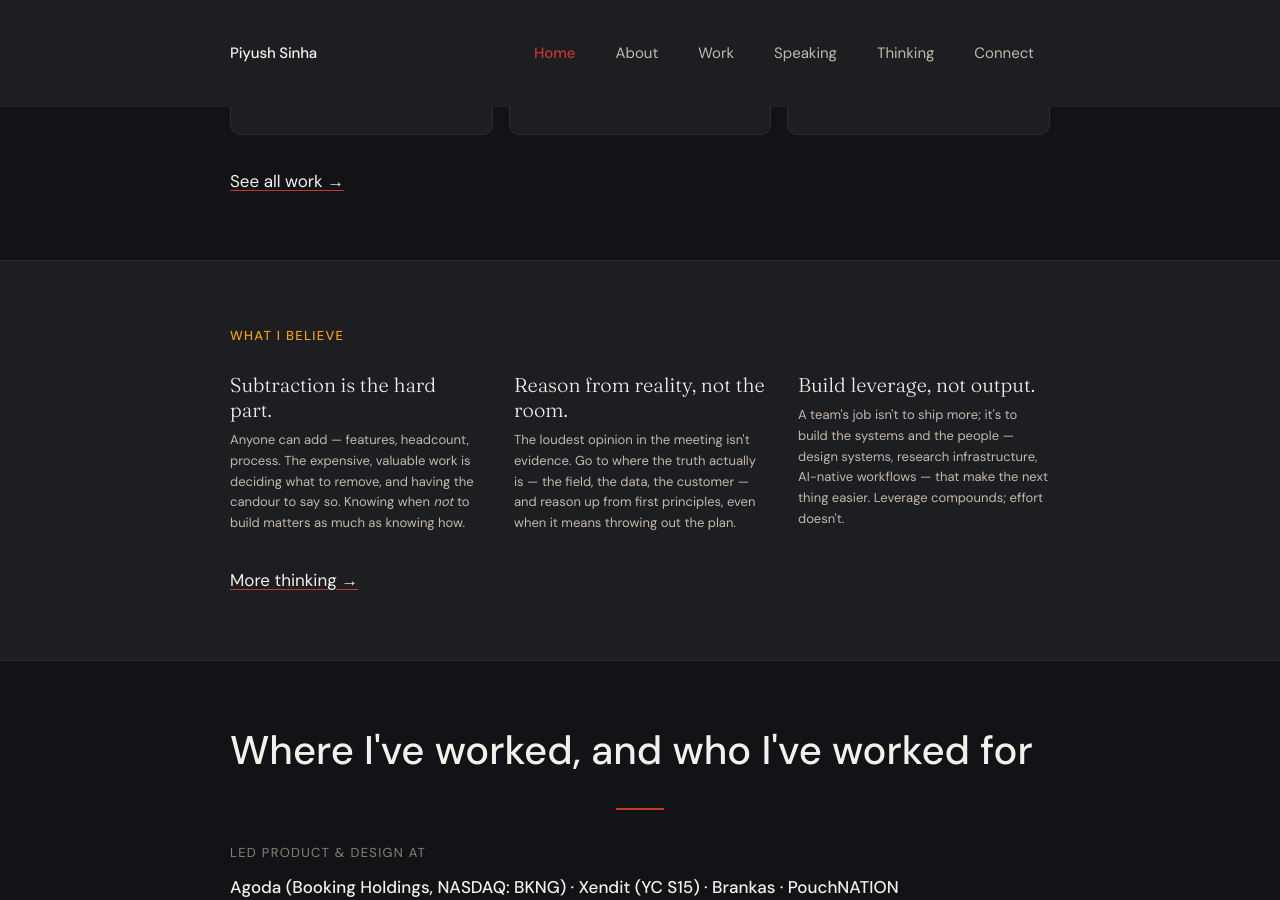
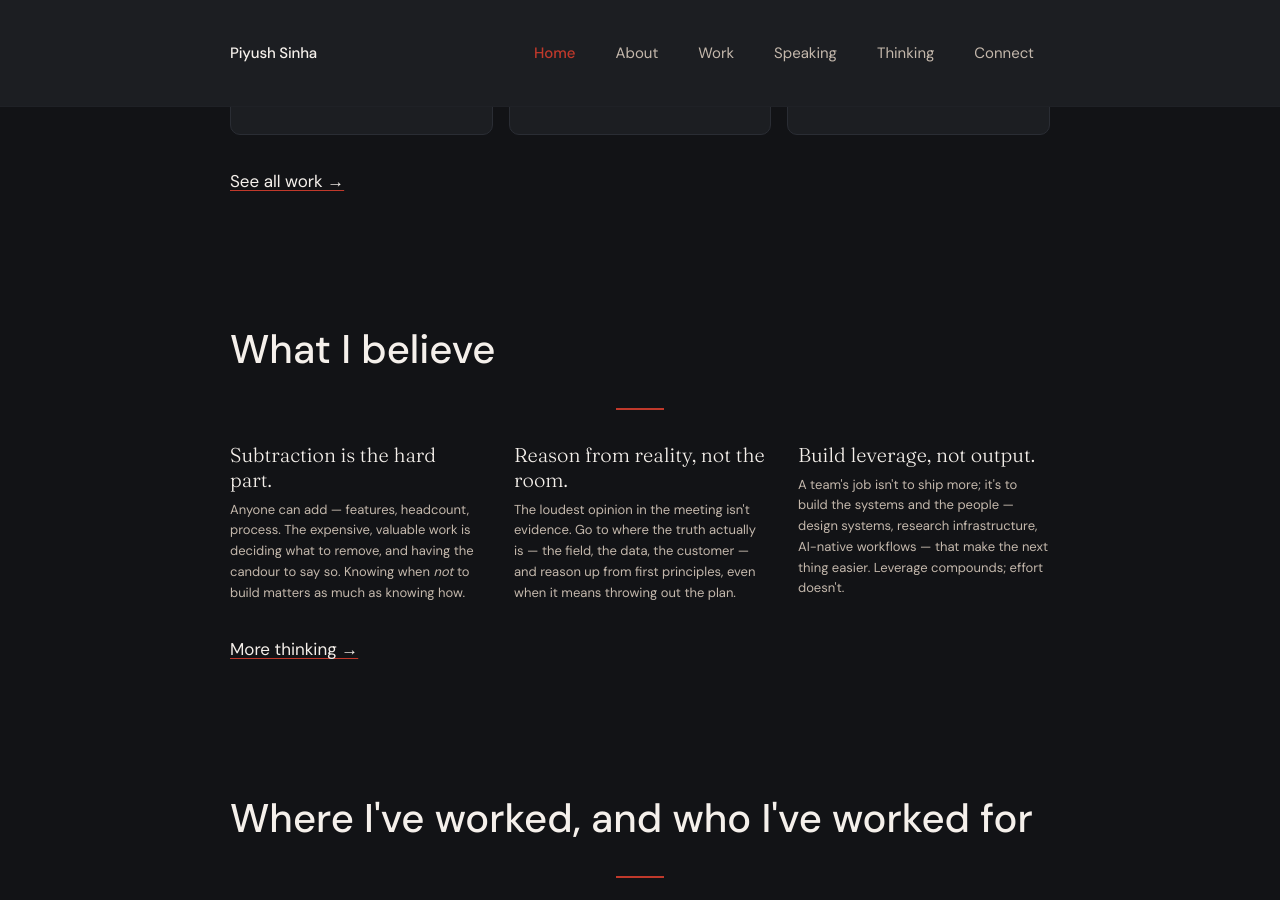
Before and after one commit to piyushsinha/piyushsinha.github.io, a Jekyll site: the page built from index.html, in a window 1280 px wide and 900 px high, scrolled down 2203 px. Built offline with Jekyll 4.4.1, drawn with Linux system fonts in a browser that asks for light colours.

Commit message:
Add files via upload

```diff
--- a/index.html
+++ b/index.html
@@ -116,9 +116,10 @@ description: "Director/VP-level product and experience leader with 14+ years acr
 </section>
 
 <!-- What I believe -->
-<section class="section statement">
+<section class="section">
   <div class="container">
-    <p class="label">What I believe</p>
+    <h2>What I believe</h2>
+    <hr class="separator separator--accent">
     <div class="beliefs">
       <div class="belief">
         <h3 class="belief__title">Subtraction is the hard part.</h3>
```
